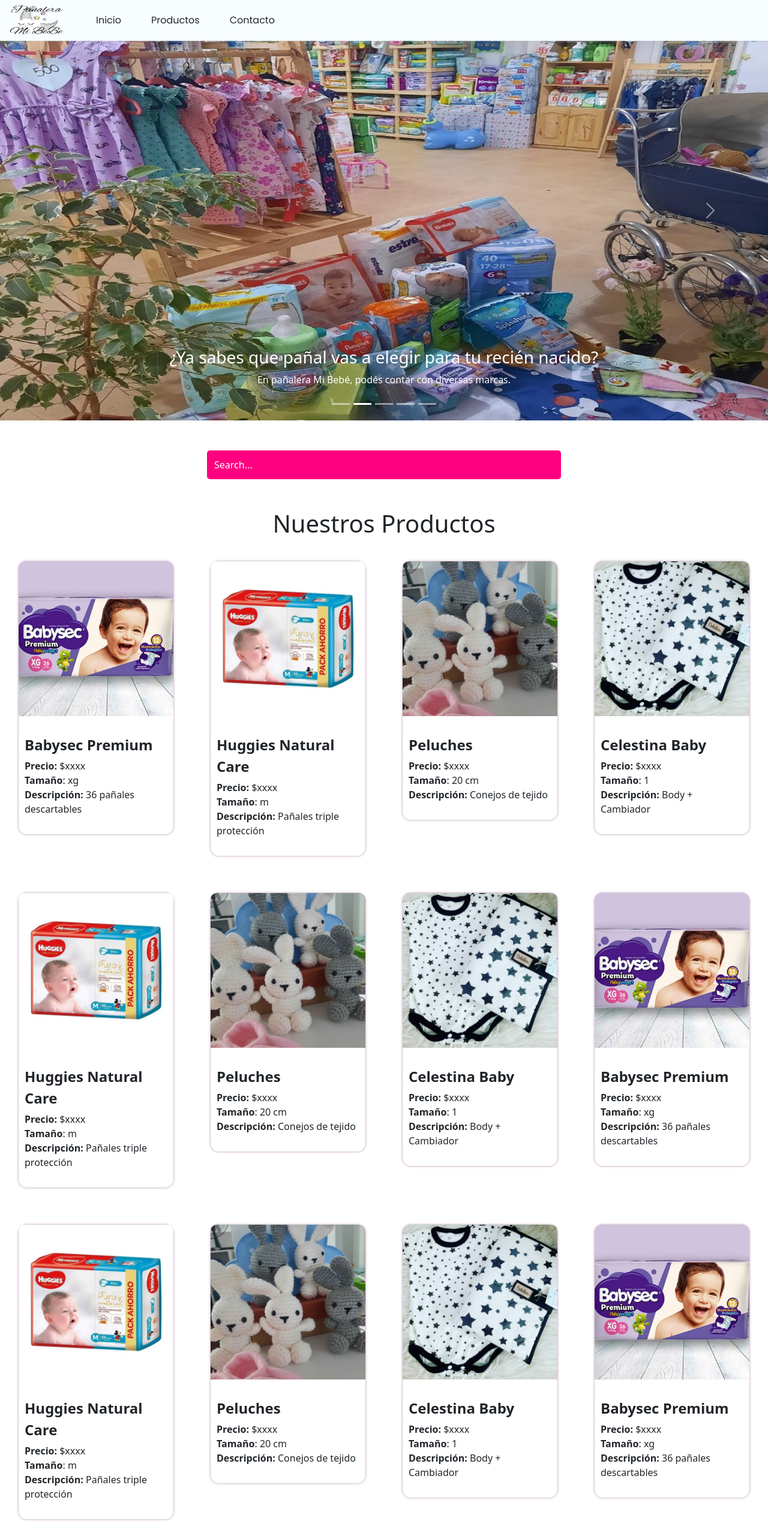
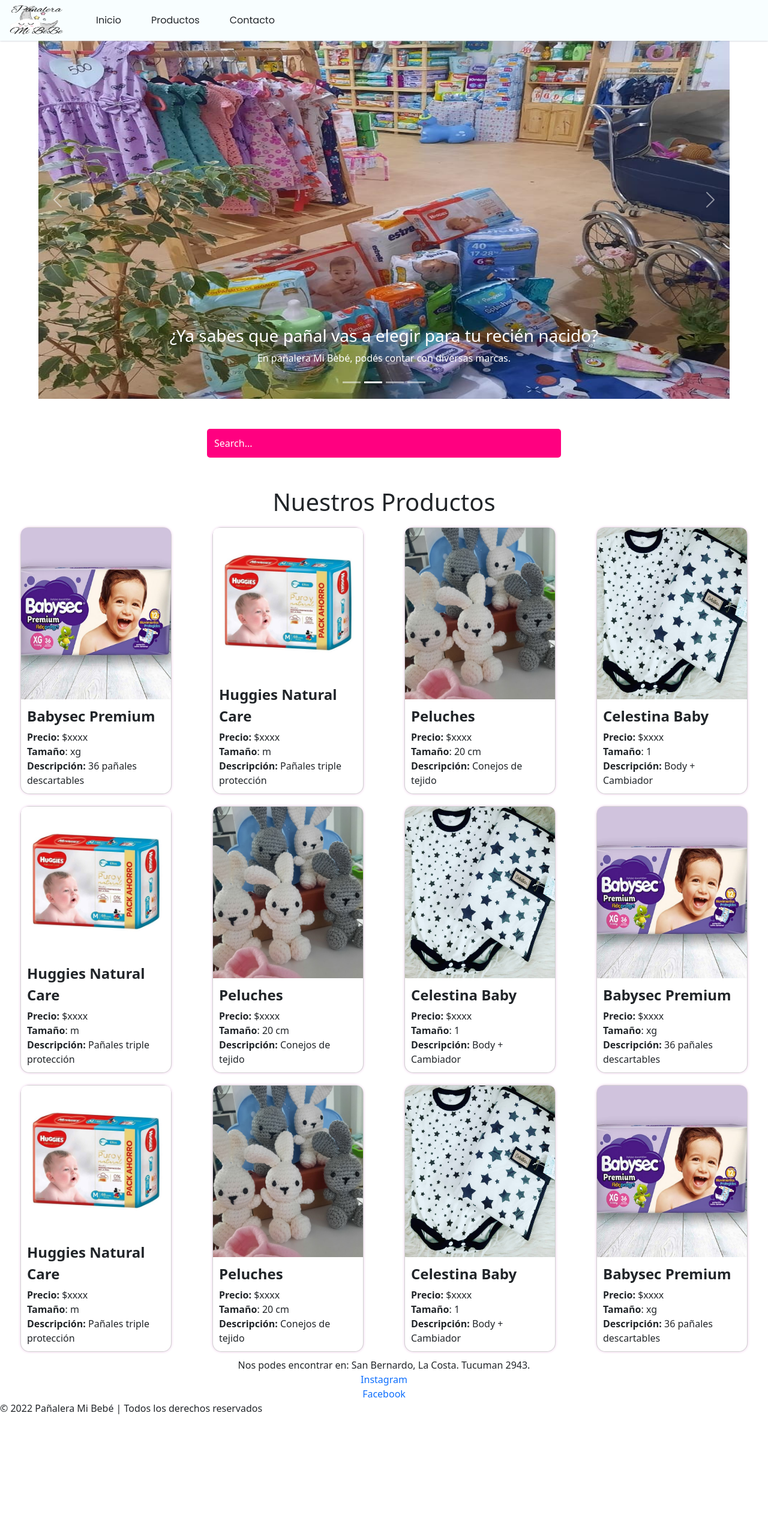
Before and after one commit to lucianoruizm/projectP, a React (Create React App) app: page / in a window 1280 px wide. Shown: the top 2566 px of the page at 60% size. After the commit the page ends 2360 px from the top, so only its background shows below. Built offline with nearby package versions, Linux system fonts and the light colour scheme.

Commit message:
search- ajustes cards- contact section

```diff
--- a/package.json
+++ b/package.json
@@ -11,6 +11,7 @@
     "react": "^18.2.0",
     "react-bootstrap": "^2.5.0",
     "react-dom": "^18.2.0",
+    "react-icons": "^4.4.0",
     "react-scripts": "5.0.1",
     "web-vitals": "^2.1.4"
   },
--- a/src/App.js
+++ b/src/App.js
@@ -19,7 +19,9 @@
       const search = productList.filter((product) => {
         return (
           product.name.toLowerCase().includes(query) ||
-          product.description.toLowerCase().includes(query)
+          product.description.toLowerCase().includes(query) ||
+          product.name.toUpperCase().includes(query) ||
+          product.description.toUpperCase().includes(query)
         );
       });
 
--- a/src/components/Card/Card.css
+++ b/src/components/Card/Card.css
@@ -1,5 +1,5 @@
 .cards-container{
-    margin: 30px;
+    margin: 10px 20px;
 }
 
 .card{
@@ -9,15 +9,19 @@
     -moz-box-shadow: 0 0 5px -1px rgba(224,173,219,1);
     display: flex;
     flex-direction: column;
+    width: 90%;
+    height: 100%;
+    margin: auto;
 }
 
 .card-img{
     width: 100%;
+    height: 100%;
     border-radius: 10px 10px 0 0;
 }
 
 .card-body{
-    padding: 30px 10px 30px;
+    padding: 10px;
 }
 
 .card-name{
--- /dev/null
+++ b/src/components/Contact/Contact.css
@@ -0,0 +1,5 @@
+.contact-section {
+    display: flex;
+    flex-direction: column;
+    align-items: center;
+}
--- a/src/components/Contact/Contact.js
+++ b/src/components/Contact/Contact.js
@@ -1,12 +1,12 @@
+import './Contact.css';
 
 const Contact = () => {
 
     return(
-    <div>
+    <div className="contact-section">
         Nos podes encontrar en: San Bernardo, La Costa. Tucuman 2943.
         <a href="https://www.instagram.com/mibebep/">Instagram</a>
         <a href="https://www.facebook.com/fabrizzio.panalera">Facebook</a>
-        Code qr
     </div>
     )
 }
--- a/src/components/Search/Search.js
+++ b/src/components/Search/Search.js
@@ -1,7 +1,7 @@
 import { useState } from "react";
 import './Search.css';
 
-const Search2 = ({onSearch}) => {
+const Search = ({onSearch}) => {
 
     const [value, setValue] = useState('')
 
@@ -22,4 +22,4 @@
     )
 }
 
-export default Search2;
+export default Search;
--- a/src/components/SlideshowGallery/SlideshowGallery.css
+++ b/src/components/SlideshowGallery/SlideshowGallery.css
@@ -1,5 +1,5 @@
 .w-100 {
-    margin: 1px auto auto;
+    margin: 5px auto auto;
     height: 400px;
 }
 @media (min-width: 435px){
@@ -9,6 +9,7 @@
 }
 @media (min-width: 992px){
     .w-100 {
-        height: 700px;
+        width: 90% !important;
+        height: 660px;
     }
 }
--- a/src/components/SlideshowGallery/SlideshowGallery.js
+++ b/src/components/SlideshowGallery/SlideshowGallery.js
@@ -48,10 +48,7 @@
         />
 
         <Carousel.Caption>
-          <h3>Ropa para tu pequeño!</h3>
-          <p>
-
-          </p>
+          <h3>Ropa para tu pequeño/a!</h3>
         </Carousel.Caption>
       </Carousel.Item>
       <Carousel.Item>
@@ -68,20 +65,6 @@
           </p>
         </Carousel.Caption>
       </Carousel.Item>
-      <Carousel.Item>
-        <img
-          className="d-block w-100"
-          src={bgimg5}
-          alt="Third slide"
-        />
-
-        <Carousel.Caption>
-          <h3>Third slide label</h3>
-          <p>
-            Praesent commodo cursus magna, vel scelerisque nisl consectetur.
-          </p>
-        </Carousel.Caption>
-      </Carousel.Item>
     </Carousel>
   );
 }
```
Also changed, not shown: 1 other file (tests, documents, lock files or other folders).
